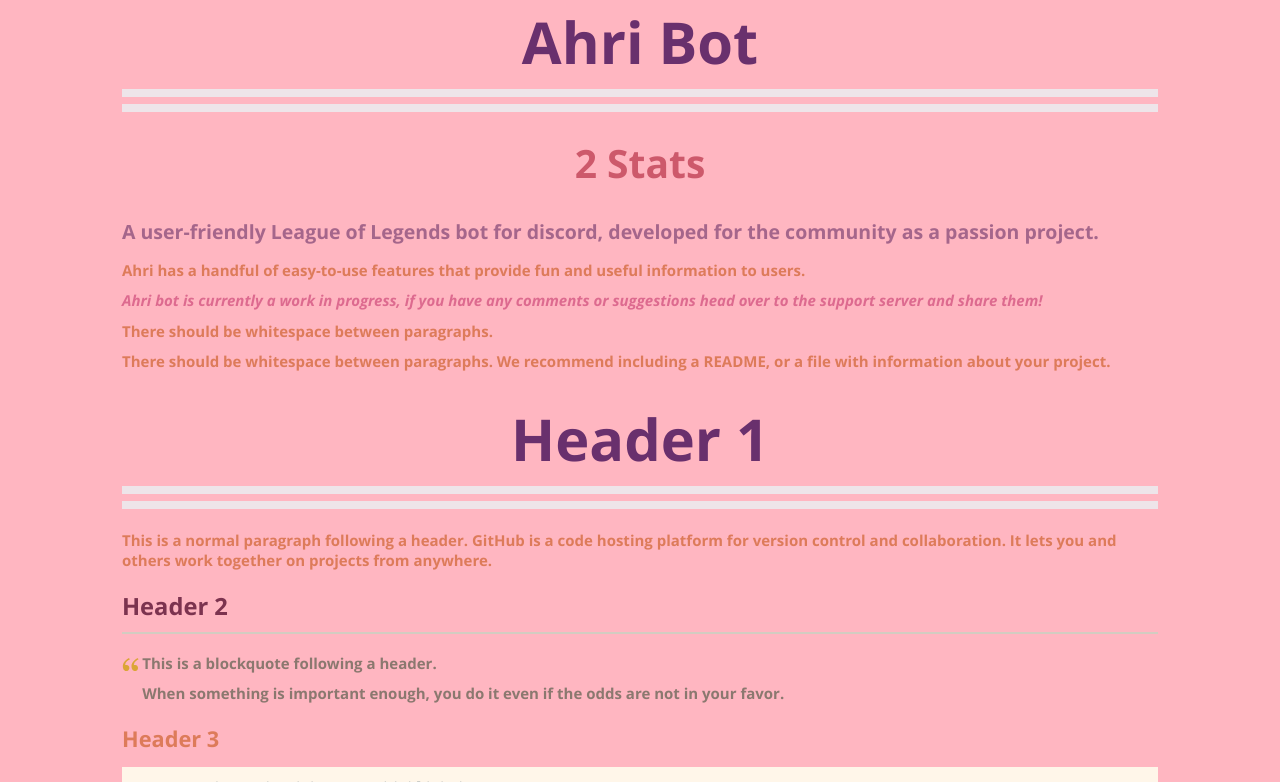
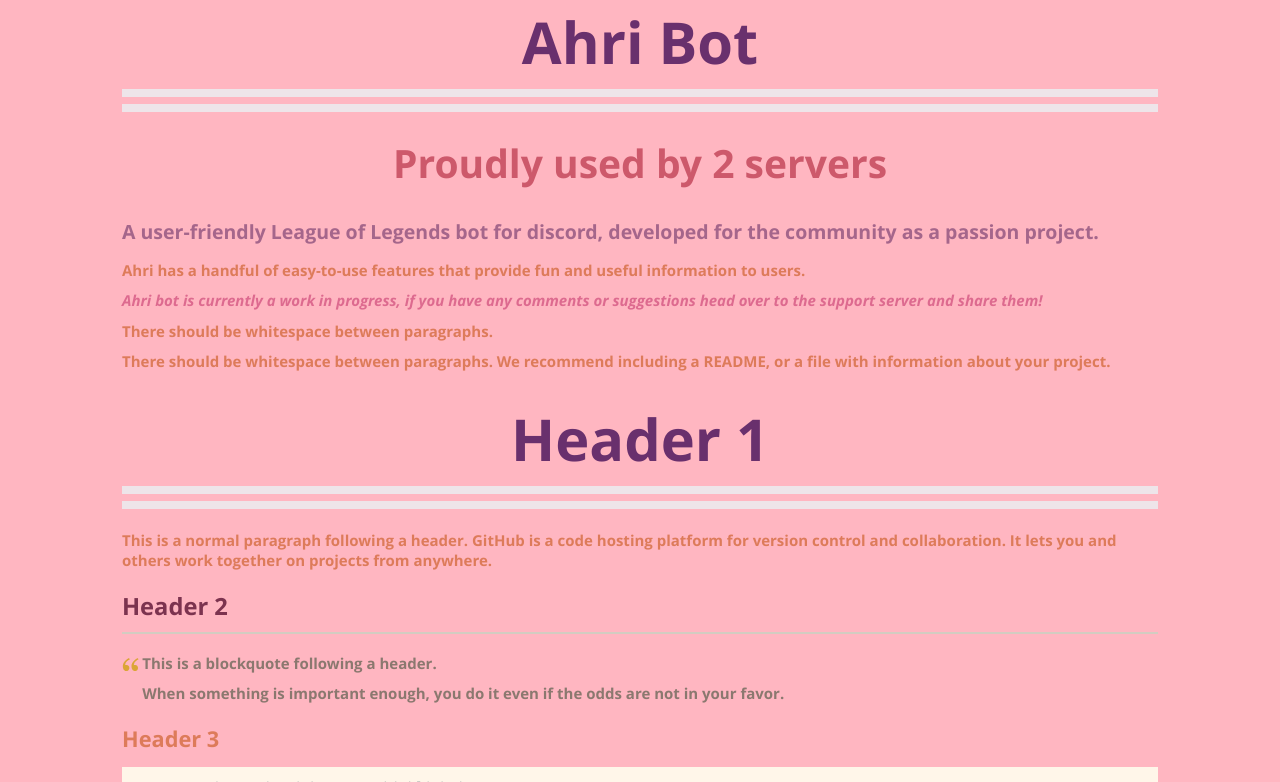
Before and after one commit to ImaMapleTree/Ahri-Bot, a Jekyll site: the page built from index.md, in a window 1280 px wide and 900 px high, scrolled down 327 px, cut to the strip 118-900 px from the top of the window. Built offline with Jekyll 4.4.1, drawn with Linux system fonts in a browser that asks for light colours.

Commit message:
Small JScript Statistics Tracking

```diff
--- a/index.md
+++ b/index.md
@@ -6,7 +6,7 @@
 
 # **Ahri Bot**
 
-#### {{ site.data.stats.servers }} Stats
+#### Proudly used by **{{ site.data.stats.servers}}** servers
 
 ##### A user-friendly League of Legends bot for discord, developed for the community as a passion project.
 
```
